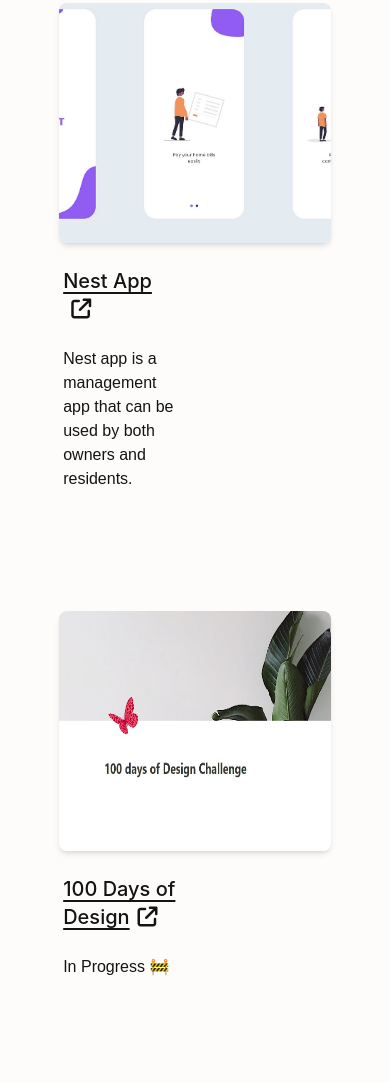
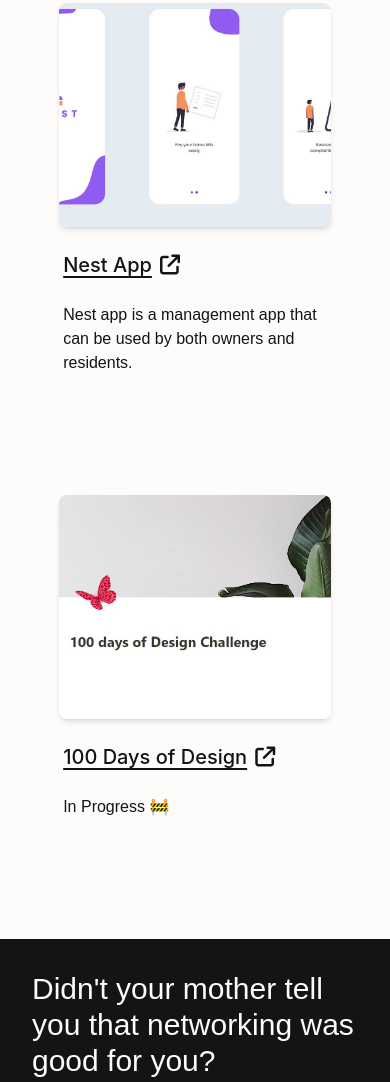
Before and after one commit to varsha117/Personal-website, an Astro site: page / in a window 390 px wide. Shown: the part 1900-2982 px from the top of the page. Built offline with nearby package versions, Linux system fonts and the light colour scheme; Astro itself is replaced by a stand-in of ours.

Commit message:
Fix project card image on small screen

```diff
--- a/src/components/AboutMe.astro
+++ b/src/components/AboutMe.astro
@@ -13,7 +13,7 @@ import Image from "./Image.astro";
         <hr>
         <p class="text-2xl lg:text-2xl 3xl:text-4xl">Hey 👋,</p>
         <p class="text-2xl lg:text-2xl 3xl:text-4xl">I'm Varsha B Reddy. Currently, 23 years old~~</p>
-        <p class="text-2xl lg:text-2xl 3xl:text-4xl leading-loose pb-4"> I completed a three-month intermediate UX design course from imagin XP. During that time, I found out that I'm really passionate about Product design. I would love seeing my designs come to life and help people in their daily lives.</p>
+        <p class="text-2xl lg:text-2xl 3xl:text-4xl md:leading-loose pb-4"> I completed a three-month intermediate UX design course from imagin XP. During that time, I found out that I'm really passionate about Product design. I would love seeing my designs come to life and help people in their daily lives.</p>
         <div class="grid grid-cols-1 md:grid-cols-2 gap-8 py-8">
             <DetailBlock text="📍 Lives in Bangalore, India" color='pink'/>
             <DetailBlock text="🌏 Speaks: English, Kannada, Telugu, Hindi" color='pink'/>
--- a/src/components/ProjectCard.astro
+++ b/src/components/ProjectCard.astro
@@ -6,9 +6,9 @@ const replaceImgSrc = "url(/assets/"+replaceImg+")";
 ---
 
 <div class="flex h-full w-5/6 my-8">
-  <div class="flex flex-col md:flex-row w-full justify-evenly rounded-lg">
-    <div id="project-image" class="min-w-[25%] md:max-w-[35%] w-full h-60 hover:scale-125 ease-in duration-500 shadow-md hover:shadow-xl rounded-lg"/>
-    <div class="px-1 max-w-[45%] md:px-12 w-full py-6 space-y-4 justify-content flex flex-col">
+  <div class="flex flex-col md:flex-row w-full justify-evenly 3xl:justify-center rounded-lg">
+    <div id="project-image" class="md:max-w-[45%] 3xl:max-w-[35%] w-full h-56 md:h-60 hover:scale-125 ease-in duration-500 shadow-md hover:shadow-xl rounded-lg"/>
+    <div class="px-1 md:max-w-[45%] md:px-12 w-full py-6 space-y-4 justify-content flex flex-col">
         <a target="_blank" href={link}>
             <h5 class="text-xl md:text-2xl 3xl:text-3xl font-medium mb-2 underline underline-offset-4">{title}<i class="ml-2 fa-solid fa-arrow-up-right-from-square"></i></h5>
         </a>
@@ -26,7 +26,7 @@ const replaceImgSrc = "url(/assets/"+replaceImg+")";
   background-image: var(--old);
   background-repeat: no-repeat;
   background-position: center;
-  background-size: 495px 240px;
+  background-size: cover;
 }
 
 #project-image:hover {
```
